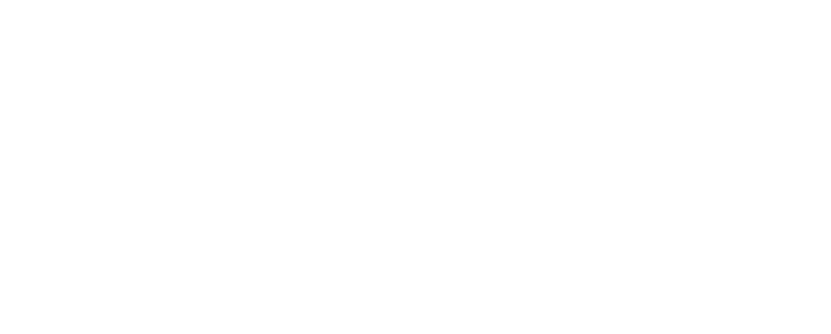
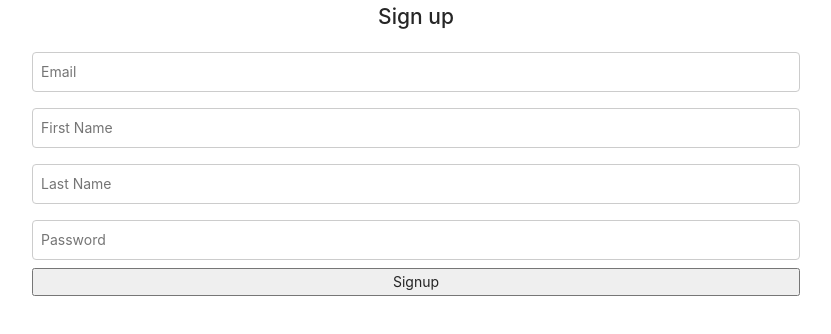
Before and after one commit to CoalAI/boilerplate-react, a React (Create React App) app: page /signup in a window 1280 px wide. Shown: the top 334 px of the page, without its empty margins (224-1055 px from the left). Built offline with nearby package versions, Linux system fonts and the light colour scheme.

Commit message:
signup-login-functionality

```diff
--- a/src/App.js
+++ b/src/App.js
@@ -2,11 +2,15 @@
 import React from 'react';
 import { BrowserRouter as Router, Route, Switch } from 'react-router-dom';
 import MyLayout from './components/Layout/MyLayout';
+import Login from './components/Login/Login';
+import Signup from './components/Signup/Signup';
 
 const App = () => (
   <Router>
     <Switch>
       <Route exact path="/" component={MyLayout} />
+      <Route exact path="/login" component={Login} />
+      <Route exact path="/signup" component={Signup} />
     </Switch>
   </Router>
 );
--- /dev/null
+++ b/src/components/Login/Login.js
@@ -0,0 +1,72 @@
+import React, { useState, useCallback } from 'react';
+import styles from './Login.module.css';
+
+const Login = () => {
+  const [formData, setFormData] = useState({
+    email: '',
+    password: '',
+  });
+
+  const [errors, setErrors] = useState({
+    email: '',
+    password: '',
+  });
+
+  const handleInputChange = useCallback((e) => {
+    const { name, value } = e.target;
+    setFormData((prevData) => ({
+      ...prevData,
+      [name]: value,
+    }));
+    setErrors((prevErrors) => ({
+      ...prevErrors,
+      [name]: '',
+    }));
+  }, [formData]);
+
+  const handleSubmit = useCallback((e) => {
+    e.preventDefault();
+    const { email, password } = formData;
+    const newErrors = {};
+    if (!email) {
+      newErrors.email = 'Email is required';
+    }
+    if (!password) {
+      newErrors.password = 'Password is required';
+    }
+    if (Object.keys(newErrors).length > 0) {
+      setErrors(newErrors);
+    } else {
+      console.log('Login successful');
+    }
+  }, [formData]);
+
+  return (
+    <div className={styles.authContainer}>
+      <h2>Login</h2>
+      <form onSubmit={handleSubmit} className={styles.authContainer}>
+        <input
+          type="email"
+          name="email"
+          placeholder="Email"
+          value={formData.email}
+          onChange={handleInputChange}
+          className={styles.inputStyle}
+        />
+        {errors.email && <div className={styles.errorMessage}>{errors.email}</div>}
+        <input
+          type="password"
+          name="password"
+          placeholder="Password"
+          value={formData.password}
+          onChange={handleInputChange}
+          className={styles.inputStyle}
+        />
+        {errors.password && <div className={styles.errorMessage}>{errors.password}</div>}
+        <button className={styles.buttonStyle} type="submit">Login</button>
+      </form>
+    </div>
+  );
+};
+
+export default Login;
--- /dev/null
+++ b/src/components/Login/Login.module.css
@@ -0,0 +1,25 @@
+.authContainer{
+  width: 100%;
+  display: flex;
+  flex-direction: column;
+  justify-content: center;
+  align-items: center;
+}
+
+.inputStyle {
+  margin: 8px 0;
+  padding: 8px;
+  width: 60%;
+  border-radius: 4px;
+  border: 1px solid #ccc;
+}
+
+.errorMessage {
+  color: red;
+  font-size: 14px;
+  margin-top: 4px;
+}
+
+.buttonStyle{
+  width: 60%
+}
--- /dev/null
+++ b/src/components/Signup/Signup.js
@@ -0,0 +1,93 @@
+import React, { useState, useCallback } from 'react';
+import styles from './Signup.module.css';
+
+const Signup = () => {
+  const [formData, setFormData] = useState({
+    email: '',
+    password: '',
+    firstName: '',
+    lastName: ''
+  });
+
+  const [errors, setErrors] = useState({
+    email: '',
+    password: ''
+  });
+
+  const handleInputChange = useCallback((e) => {
+    const { name, value } = e.target;
+    setFormData((prevData) => ({
+      ...prevData,
+      [name]: value,
+    }));
+    setErrors((prevErrors) => ({
+      ...prevErrors,
+      [name]: '',
+    }));
+  }, [formData]);
+
+  const handleSubmit = useCallback((e) => {
+    e.preventDefault();
+    const { email, password } = formData;
+    const newErrors = {};
+    if (!email) {
+      newErrors.email = 'Email is required';
+    }
+    if (!password) {
+      newErrors.password = 'Password is required';
+    }
+    else if (password.length < 8 ){
+      newErrors.password = 'Password should be at least 8 characters';
+    }
+    if (Object.keys(newErrors).length > 0) {
+      setErrors(newErrors);
+    } else {
+      console.log('Signup successful');
+    }
+  }, [formData]);
+
+  return (
+    <div className={styles.authContainer}>
+      <h2>Sign up</h2>
+      <form onSubmit={handleSubmit} className={styles.authContainer}>
+        <input
+          type="email"
+          name="email"
+          placeholder="Email"
+          value={formData.email}
+          onChange={handleInputChange}
+          className={styles.inputStyle}
+        />
+        {errors.email && <div className={styles.errorMessage}>{errors.email}</div>}
+        <input
+          type="text"
+          name="firstName"
+          placeholder="First Name"
+          value={formData.firstName}
+          onChange={handleInputChange}
+          className={styles.inputStyle}
+        />
+        <input
+          type="text"
+          name="lastName"
+          placeholder="Last Name"
+          value={formData.lastName}
+          onChange={handleInputChange}
+          className={styles.inputStyle}
+        />
+         <input
+          type="password"
+          name="password"
+          placeholder="Password"
+          value={formData.password}
+          onChange={handleInputChange}
+          className={styles.inputStyle}
+        />
+        {errors.password && <div className={styles.errorMessage}>{errors.password}</div>}
+        <button className={styles.buttonStyle} type="submit">Signup</button>
+      </form>
+    </div>
+  );
+};
+
+export default Signup;
--- /dev/null
+++ b/src/components/Signup/Signup.module.css
@@ -0,0 +1,25 @@
+.authContainer{
+  width: 100%;
+  display: flex;
+  flex-direction: column;
+  justify-content: center;
+  align-items: center;
+}
+
+.inputStyle {
+  margin: 8px 0;
+  padding: 8px;
+  width: 60%;
+  border-radius: 4px;
+  border: 1px solid #ccc;
+}
+
+.errorMessage {
+  color: red;
+  font-size: 14px;
+  margin-top: 4px;
+}
+
+.buttonStyle{
+  width: 60%
+}
```
Also changed, not shown: 1 other file (tests, documents, lock files or other folders).
